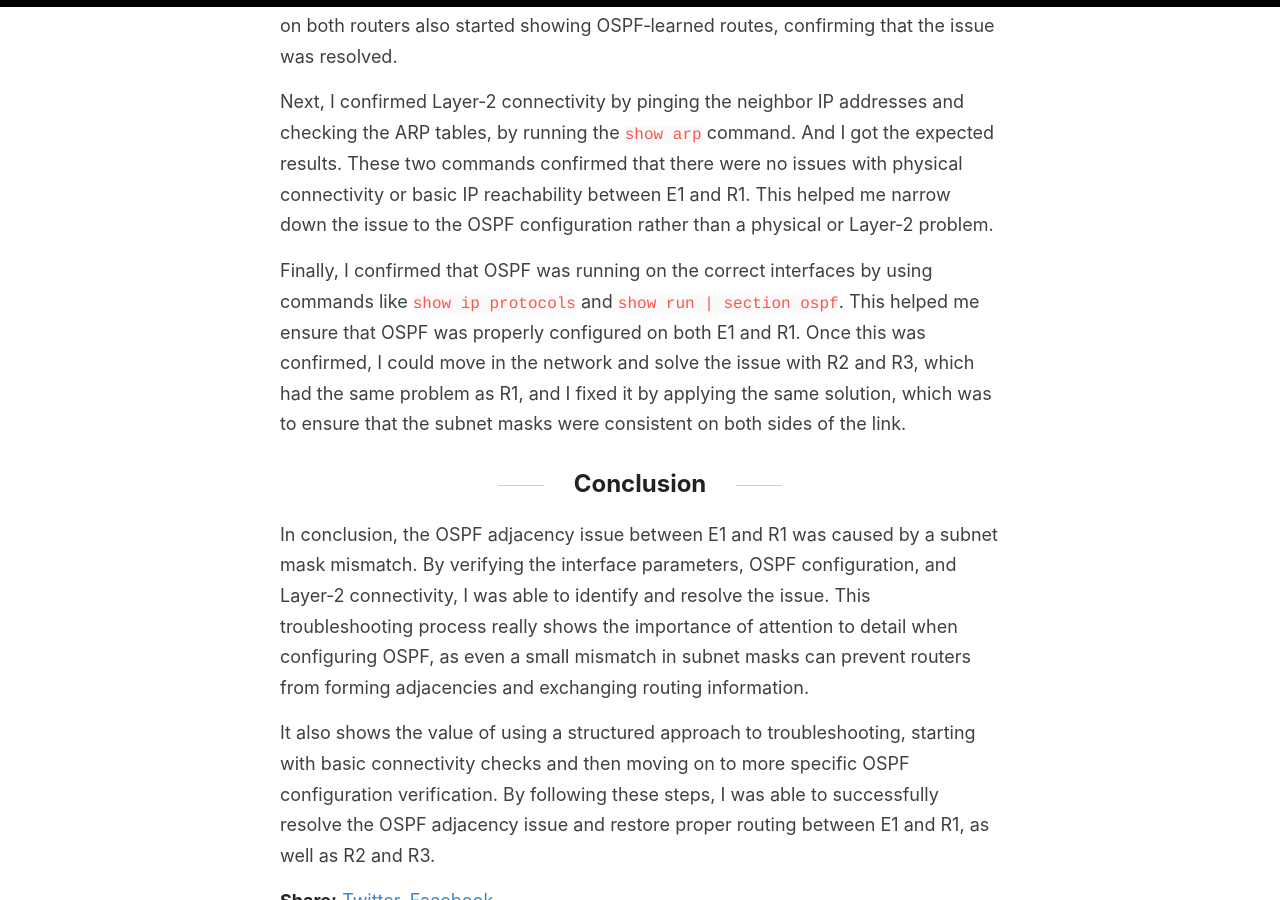
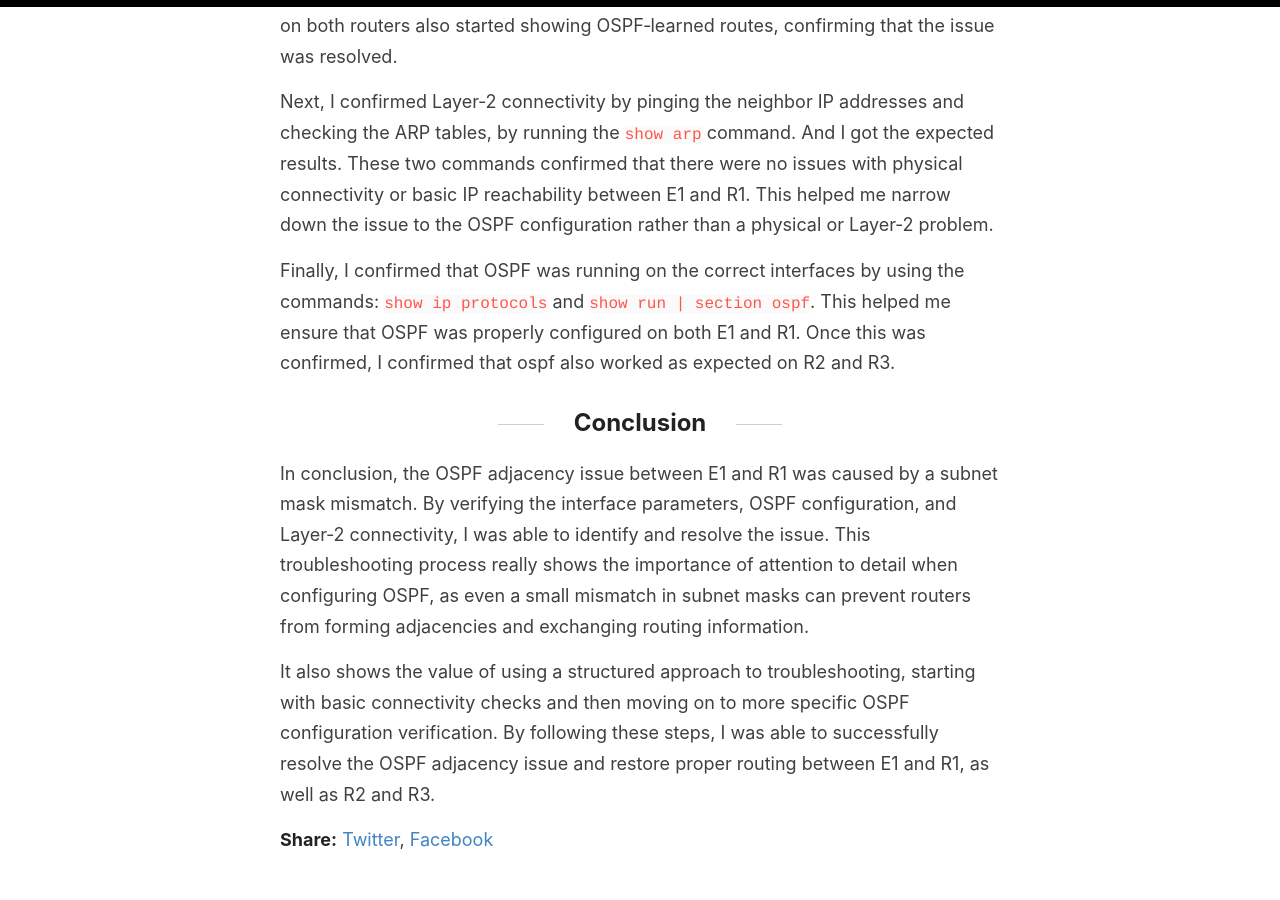
Before and after one commit to dannebrob/dannebrob.github.io, a Jekyll site: the page built from _posts/2026-03-06-CML---Enterprice-lab-troubleshooting-OSPF.md, in a window 1280 px wide and 900 px high, scrolled down 2404 px. Built offline with Jekyll 4.4.1, drawn with Linux system fonts in a browser that asks for light colours; our own code applies the rules of GitHub Pages for plain Markdown files; some of the changed text lies outside the part shown.

Commit message:
Sync MD files and images from Repo A

```diff
--- a/_posts/2026-03-06-CML---Enterprice-lab-troubleshooting-OSPF.md
+++ b/_posts/2026-03-06-CML---Enterprice-lab-troubleshooting-OSPF.md
@@ -62,7 +62,7 @@ After identifying the subnet mask mismatch, I updated the IP address configurati
 
 Next, I confirmed Layer‑2 connectivity by pinging the neighbor IP addresses and checking the ARP tables, by running the `show arp` command. And I got the expected results. These two commands confirmed that there were no issues with physical connectivity or basic IP reachability between E1 and R1. This helped me narrow down the issue to the OSPF configuration rather than a physical or Layer‑2 problem.
 
-Finally, I confirmed that OSPF was running on the correct interfaces by using commands like `show ip protocols` and `show run | section ospf`. This helped me ensure that OSPF was properly configured on both E1 and R1. Once this was confirmed, I could move in the network and solve the issue with R2 and R3, which had the same problem as R1, and I fixed it by applying the same solution, which was to ensure that the subnet masks were consistent on both sides of the link.
+Finally, I confirmed that OSPF was running on the correct interfaces by using the commands: `show ip protocols` and `show run | section ospf`. This helped me ensure that OSPF was properly configured on both E1 and R1. Once this was confirmed, I confirmed that ospf also worked as expected on R2 and R3.
 
 ## Conclusion
 In conclusion, the OSPF adjacency issue between E1 and R1 was caused by a subnet mask mismatch. By verifying the interface parameters, OSPF configuration, and Layer‑2 connectivity, I was able to identify and resolve the issue. This troubleshooting process really shows the importance of attention to detail when configuring OSPF, as even a small mismatch in subnet masks can prevent routers from forming adjacencies and exchanging routing information.
```
Also changed, not shown: other parts of _posts/2026-03-06-CML---Enterprice-lab-troubleshooting-OSPF.md (+2 -2 lines).
